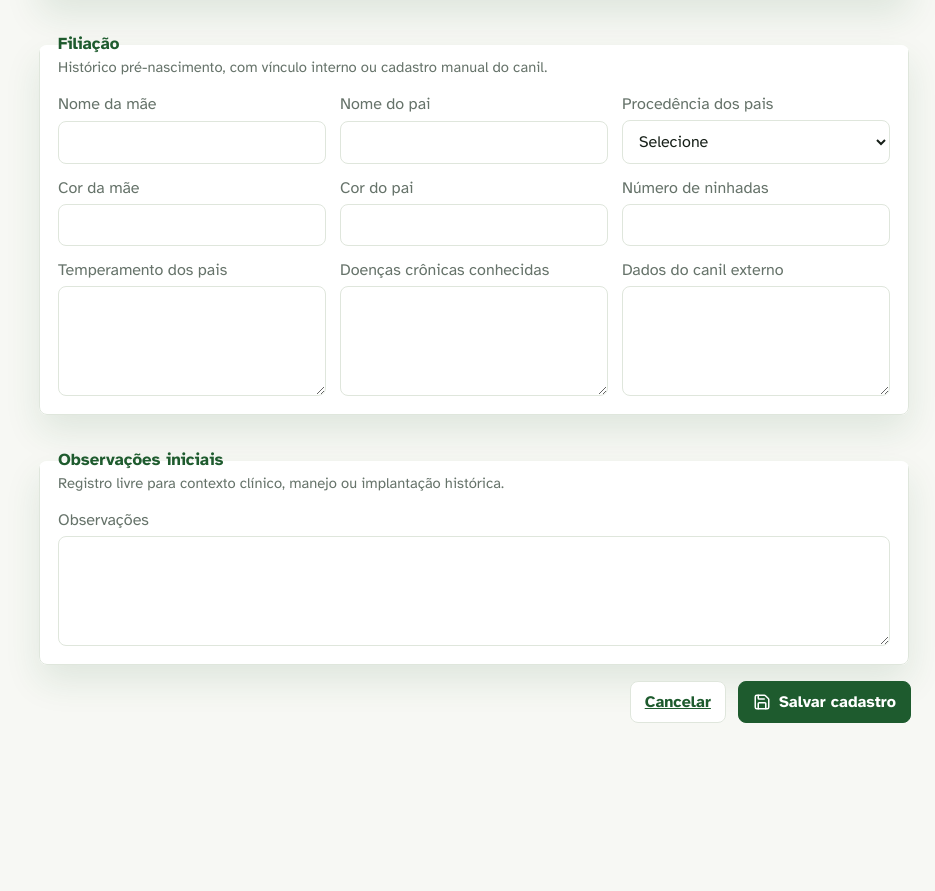
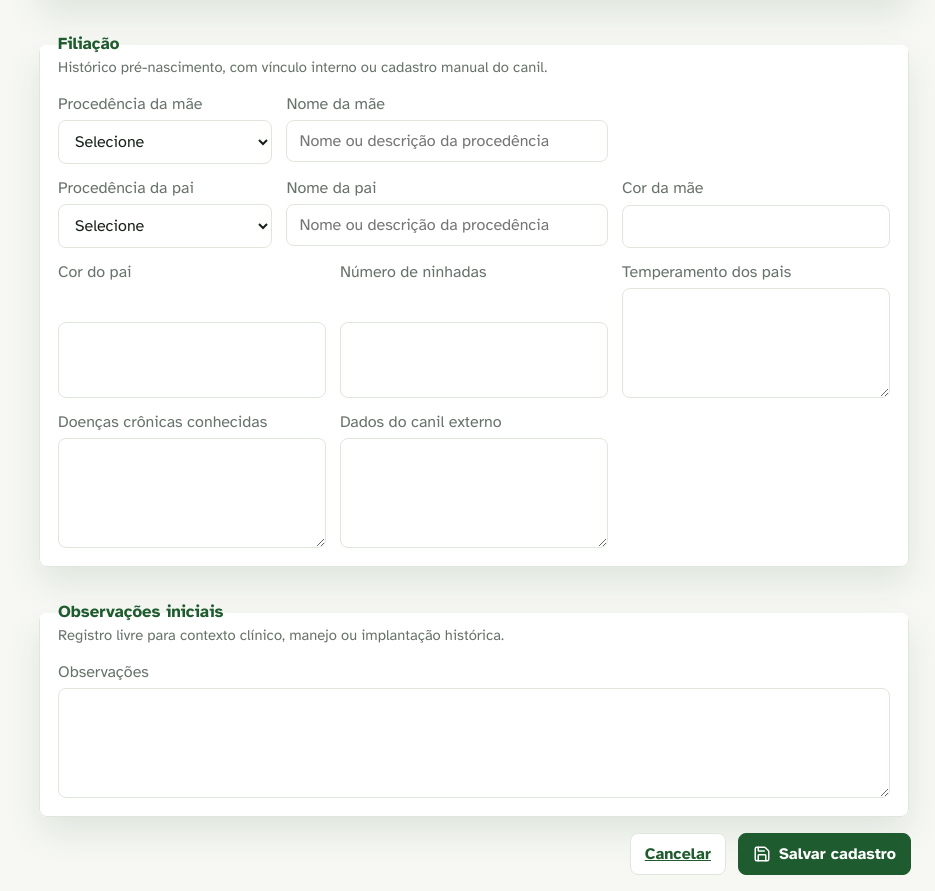
Before and after one commit to RuanZabel/H_KELLER, a React (Vite) app: page /#/caes/novo in a window 1280 px wide. Shown: the part 834-1725 px from the top of the page, without its empty margins (345-1280 px from the left). Before the commit the page ends 1581 px from the top, so only its background shows below. Built offline with nearby package versions, Linux system fonts and the light colour scheme; sample sign-in values are in the browser's storage.

Commit message:
ajuste no cadastro de cao

```diff
--- a/src/context/DogContext.jsx
+++ b/src/context/DogContext.jsx
@@ -7,7 +7,25 @@ export function DogProvider({ children }) {
   const [dogs, setDogs] = useState(initialDogs);
 
   function addDog(dog) {
-    setDogs((current) => [dog, ...current]);
+    setDogs((current) => {
+      const parentRgas = [
+        dog.parentRelations?.mother?.rga,
+        dog.parentRelations?.father?.rga
+      ].filter(Boolean);
+
+      const linkedParents = current.map((currentDog) => {
+        if (!parentRgas.includes(currentDog.rga)) {
+          return currentDog;
+        }
+
+        return {
+          ...currentDog,
+          children: Array.from(new Set([...(currentDog.children || []), dog.rga]))
+        };
+      });
+
+      return [dog, ...linkedParents];
+    });
     return dog;
   }
 
--- a/src/pages/NewDogPage.jsx
+++ b/src/pages/NewDogPage.jsx
@@ -1,4 +1,4 @@
-import { AlertTriangle, Check, Dog, Save } from 'lucide-react';
+import { AlertTriangle, Check, Dog, Save, Search } from 'lucide-react';
 import { useMemo, useState } from 'react';
 import { Link, useNavigate } from 'react-router-dom';
 import PageHeader from '../components/common/PageHeader.jsx';
@@ -17,9 +17,14 @@ const initialForm = {
   pedigree: '',
   breed: '',
   coat: '',
+  motherOrigin: '',
   motherName: '',
+  motherSchoolRga: '',
+  motherSearch: '',
+  fatherOrigin: '',
   fatherName: '',
-  parentsOrigin: '',
+  fatherSchoolRga: '',
+  fatherSearch: '',
   fatherColor: '',
   motherColor: '',
   temperament: '',
@@ -55,10 +60,39 @@ export default function NewDogPage() {
 
   const missingFields = requiredFields.filter((field) => !form[field]);
   const canSave = missingFields.length === 0;
+  const schoolMothers = useMemo(() => findSchoolBreeders(dogs, 'Fêmea', form.motherSearch), [dogs, form.motherSearch]);
+  const schoolFathers = useMemo(() => findSchoolBreeders(dogs, 'Macho', form.fatherSearch), [dogs, form.fatherSearch]);
+  const selectedMother = dogs.find((dog) => dog.rga === form.motherSchoolRga);
+  const selectedFather = dogs.find((dog) => dog.rga === form.fatherSchoolRga);
 
   function updateField(field, value) {
     setSubmitted(false);
-    setForm((current) => ({ ...current, [field]: value }));
+    setForm((current) => {
+      const next = { ...current, [field]: value };
+
+      if (field === 'motherOrigin' && value !== 'Escola') {
+        next.motherSchoolRga = '';
+        next.motherSearch = '';
+      }
+
+      if (field === 'fatherOrigin' && value !== 'Escola') {
+        next.fatherSchoolRga = '';
+        next.fatherSearch = '';
+      }
+
+      return next;
+    });
+  }
+
+  function selectSchoolParent(parent, parentDog) {
+    setSubmitted(false);
+    setForm((current) => ({
+      ...current,
+      [`${parent}SchoolRga`]: parentDog.rga,
+      [`${parent}Name`]: parentDog.name,
+      [`${parent}Search`]: parentDog.name,
+      [`${parent}Color`]: parentDog.coat || ''
+    }));
   }
 
   function handleSubmit(event) {
@@ -81,8 +115,12 @@ export default function NewDogPage() {
       trainer: 'A definir',
       socializer: 'A definir',
       birth: fromInputDate(form.birthDate),
-      mother: form.motherName || 'A definir',
-      father: form.fatherName || 'A definir',
+      mother: selectedMother?.name || form.motherName || 'A definir',
+      father: selectedFather?.name || form.fatherName || 'A definir',
+      parentRelations: {
+        mother: buildParentRelation('Mãe', form.motherOrigin, selectedMother, form.motherName),
+        father: buildParentRelation('Pai', form.fatherOrigin, selectedFather, form.fatherName)
+      },
       chip: form.microchip,
       alert: form.microchip ? '' : 'Microchip pendente',
       health: form.microchip ? 'ok' : 'alert',
@@ -141,9 +179,30 @@ export default function NewDogPage() {
           </FormSection>
 
           <FormSection title="Filiação" description="Histórico pré-nascimento, com vínculo interno ou cadastro manual do canil.">
-            <TextField label="Nome da mãe" value={form.motherName} onChange={(value) => updateField('motherName', value)} />
-            <TextField label="Nome do pai" value={form.fatherName} onChange={(value) => updateField('fatherName', value)} />
-            <SelectField label="Procedência dos pais" value={form.parentsOrigin} onChange={(value) => updateField('parentsOrigin', value)} options={['', 'Escola', 'Canil externo']} />
+            <ParentField
+              label="Mãe"
+              origin={form.motherOrigin}
+              name={form.motherName}
+              search={form.motherSearch}
+              selectedRga={form.motherSchoolRga}
+              schoolDogs={schoolMothers}
+              onOriginChange={(value) => updateField('motherOrigin', value)}
+              onNameChange={(value) => updateField('motherName', value)}
+              onSearchChange={(value) => updateField('motherSearch', value)}
+              onSelect={(dog) => selectSchoolParent('mother', dog)}
+            />
+            <ParentField
+              label="Pai"
+              origin={form.fatherOrigin}
+              name={form.fatherName}
+              search={form.fatherSearch}
+              selectedRga={form.fatherSchoolRga}
+              schoolDogs={schoolFathers}
+              onOriginChange={(value) => updateField('fatherOrigin', value)}
+              onNameChange={(value) => updateField('fatherName', value)}
+              onSearchChange={(value) => updateField('fatherSearch', value)}
+              onSelect={(dog) => selectSchoolParent('father', dog)}
+            />
             <TextField label="Cor da mãe" value={form.motherColor} onChange={(value) => updateField('motherColor', value)} />
             <TextField label="Cor do pai" value={form.fatherColor} onChange={(value) => updateField('fatherColor', value)} />
             <NumberField label="Número de ninhadas" value={form.litterCount} onChange={(value) => updateField('litterCount', value)} />
@@ -226,6 +285,49 @@ function SelectField({ label, value, onChange, options, required = false }) {
   );
 }
 
+function ParentField({ label, origin, name, search, selectedRga, schoolDogs, onOriginChange, onNameChange, onSearchChange, onSelect }) {
+  const isSchool = origin === 'Escola';
+
+  return (
+    <div className="parent-field">
+      <SelectField
+        label={`Procedência da ${label.toLowerCase()}`}
+        value={origin}
+        onChange={onOriginChange}
+        options={['', 'Escola', 'Canil externo', 'Outro / descritivo']}
+      />
+
+      {isSchool ? (
+        <div className="parent-search">
+          <label className="data-field">
+            <span>Pesquisar {label.toLowerCase()} na escola</span>
+            <div className="search-input-shell">
+              <Search size={16} />
+              <input value={search} onChange={(event) => onSearchChange(event.target.value)} placeholder={`Nome ou RGA da ${label.toLowerCase()}`} />
+            </div>
+          </label>
+          <div className="parent-results" role="list">
+            {schoolDogs.map((dog) => (
+              <button
+                className={selectedRga === dog.rga ? 'selected' : ''}
+                key={dog.rga}
+                type="button"
+                onClick={() => onSelect(dog)}
+              >
+                <strong>{dog.name}</strong>
+                <span>{dog.rga} · {dog.breed} · {dog.coat}</span>
+              </button>
+            ))}
+            {schoolDogs.length === 0 && <p>Nenhum cão de reprodução encontrado com esse filtro.</p>}
+          </div>
+        </div>
+      ) : (
+        <TextField label={`Nome da ${label.toLowerCase()}`} value={name} onChange={onNameChange} placeholder="Nome ou descrição da procedência" />
+      )}
+    </div>
+  );
+}
+
 function TextArea({ label, value, onChange, wide = false }) {
   return (
     <label className={`data-field ${wide ? 'wide' : ''}`}>
@@ -239,6 +341,38 @@ function generateRga(dogs) {
   const year = new Date().getFullYear();
   const nextNumber = dogs.length + 1;
   return `HK-${year}-${String(nextNumber).padStart(4, '0')}`;
+}
+
+function findSchoolBreeders(dogs, sex, query) {
+  const normalizedQuery = normalizeSearch(query);
+
+  return dogs
+    .filter((dog) => dog.sex === sex)
+    .filter((dog) => {
+      if (!normalizedQuery) {
+        return true;
+      }
+
+      return normalizeSearch(`${dog.name} ${dog.rga} ${dog.breed} ${dog.coat}`).includes(normalizedQuery);
+    })
+    .slice(0, 6);
+}
+
+function buildParentRelation(role, origin, selectedDog, typedName) {
+  return {
+    role,
+    origin: origin || 'Não informado',
+    rga: origin === 'Escola' ? selectedDog?.rga || '' : '',
+    name: selectedDog?.name || typedName || '',
+    linked: origin === 'Escola' && Boolean(selectedDog?.rga)
+  };
+}
+
+function normalizeSearch(value) {
+  return String(value || '')
+    .toLowerCase()
+    .normalize('NFD')
+    .replace(/[\u0300-\u036f]/g, '');
 }
 
 function fromInputDate(value) {
--- a/src/styles/new-dog-form.css
+++ b/src/styles/new-dog-form.css
@@ -107,3 +107,66 @@
   gap: 12px;
   flex-wrap: wrap;
 }
+
+.parent-field {
+  display: grid;
+  grid-column: span 2;
+  grid-template-columns: minmax(190px, 0.8fr) minmax(240px, 1.2fr);
+  gap: 14px;
+  align-items: start;
+}
+
+.parent-search {
+  display: grid;
+  gap: 10px;
+}
+
+.search-input-shell {
+  position: relative;
+}
+
+.search-input-shell svg {
+  position: absolute;
+  left: 12px;
+  top: 50%;
+  color: var(--muted);
+  transform: translateY(-50%);
+}
+
+.search-input-shell input {
+  padding-left: 38px;
+}
+
+.parent-results {
+  display: grid;
+  gap: 8px;
+}
+
+.parent-results button {
+  display: grid;
+  gap: 4px;
+  width: 100%;
+  padding: 10px 12px;
+  border: 1px solid var(--line);
+  border-radius: 8px;
+  color: var(--ink);
+  background: #fff;
+  text-align: left;
+}
+
+.parent-results button.selected {
+  border-color: var(--forest);
+  background: #f1f8ee;
+  box-shadow: inset 5px 0 0 var(--forest);
+}
+
+.parent-results strong {
+  color: var(--forest);
+}
+
+.parent-results span,
+.parent-results p {
+  margin: 0;
+  color: var(--muted);
+  font-size: 0.9rem;
+}
--- a/src/styles/responsive.css
+++ b/src/styles/responsive.css
@@ -53,6 +53,10 @@
 
   .record-form {
     grid-template-columns: 1fr;
+  }
+
+  .parent-field {
+    grid-column: 1 / -1;
   }
 
   .form-summary {
@@ -131,4 +135,8 @@
   .medical-record-upload {
     grid-column: 1;
   }
+
+  .parent-field {
+    grid-template-columns: 1fr;
+  }
 }
```
